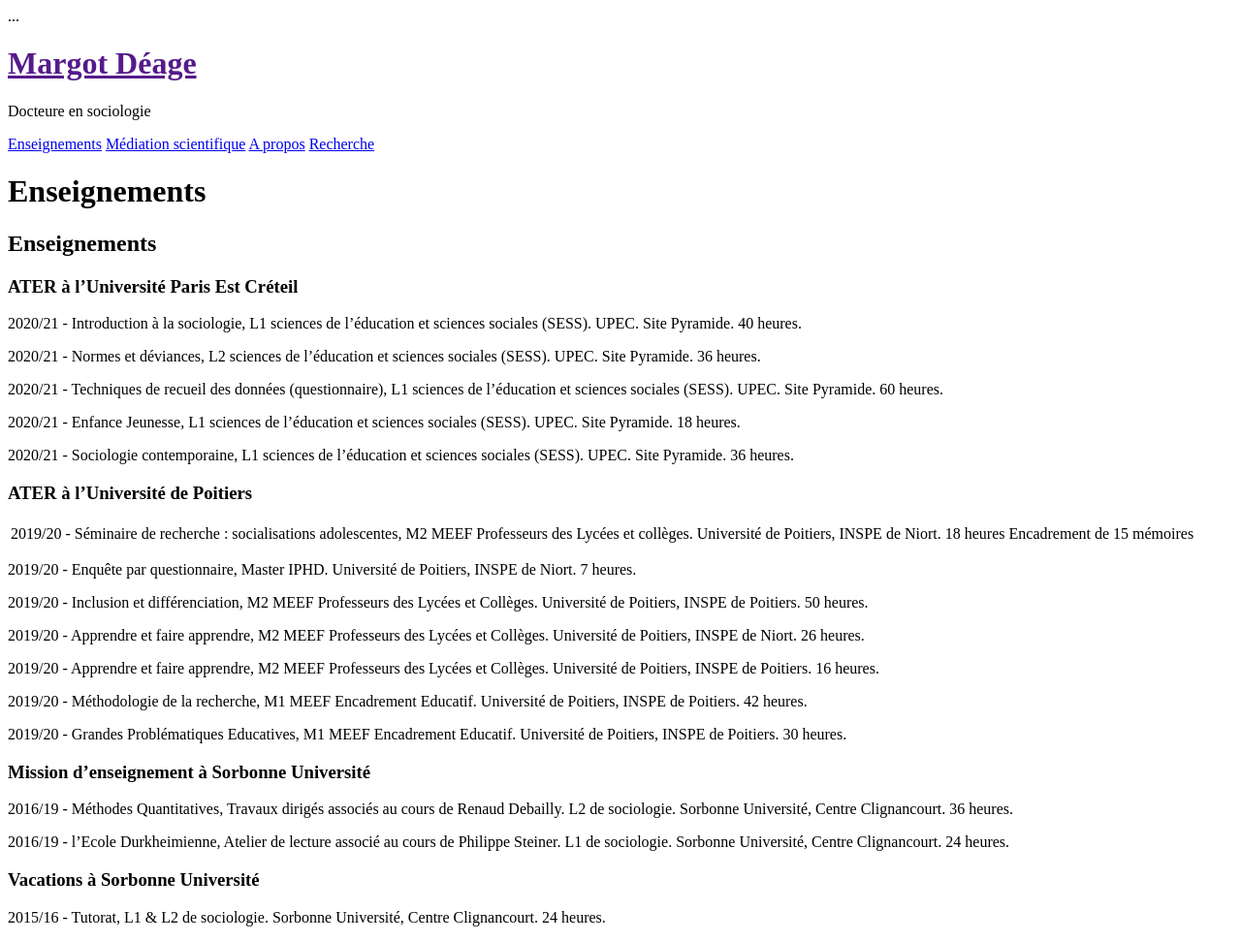
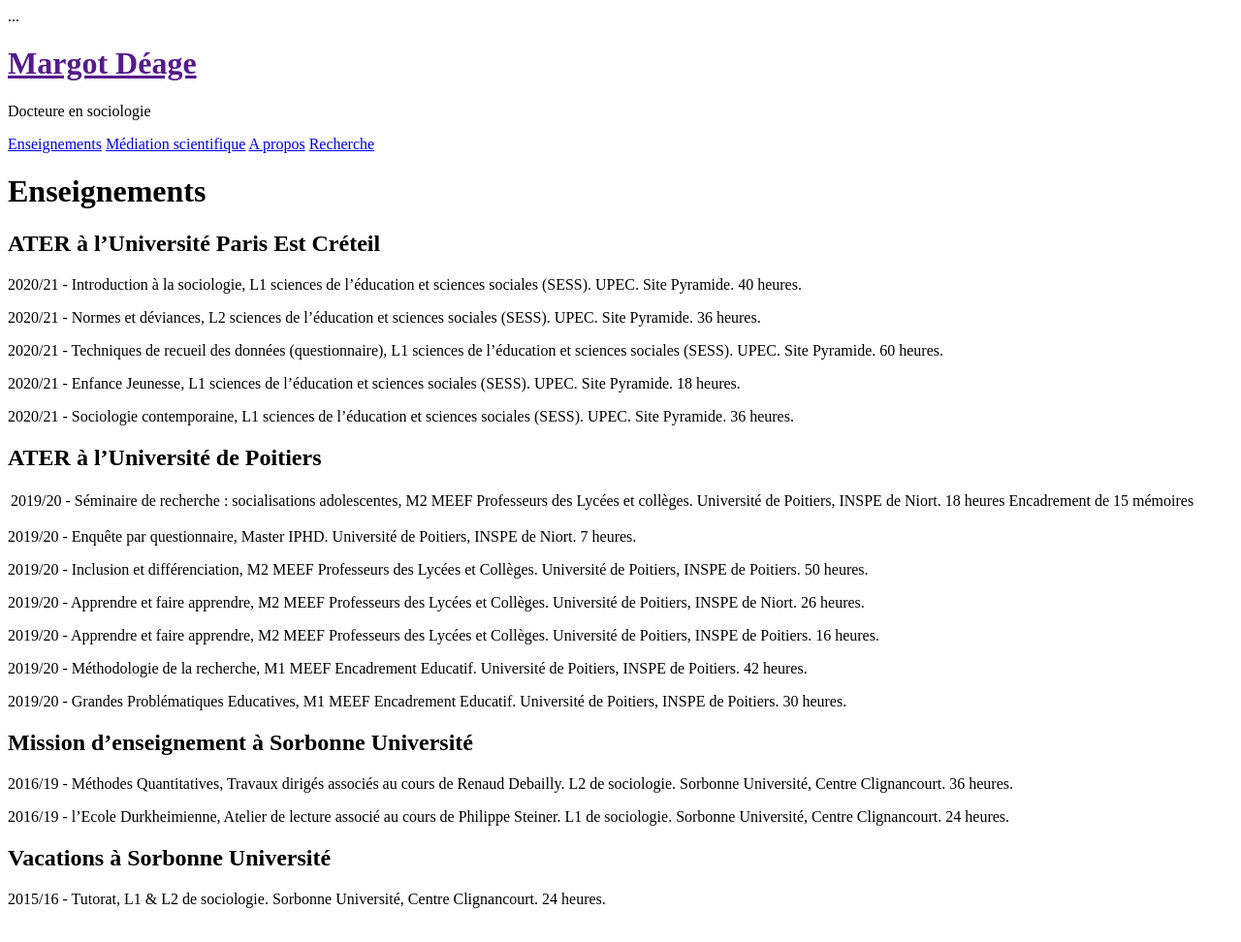
Before and after one commit to margotdeage/margotdeage.github.io, a Jekyll site: the page built from Enseignements.md, in a window 1280 px wide. Shown: the whole page at 97% size. Built offline with Jekyll 4.4.1, drawn with Linux system fonts in a browser that asks for light colours; Markdown is read by kramdown in place of the engine named in the settings.

Commit message:
Update Enseignements.md

```diff
--- a/Enseignements.md
+++ b/Enseignements.md
@@ -2,9 +2,8 @@
 layout: page
 title: Enseignements
 ---
-## Enseignements
 
-### ATER à l’Université Paris Est Créteil
+## ATER à l’Université Paris Est Créteil
 
 2020/21 - Introduction à la sociologie, L1 sciences de l’éducation et sciences sociales (SESS). UPEC. Site Pyramide. 40 heures.
 
@@ -17,7 +16,7 @@ title: Enseignements
 2020/21 - Sociologie contemporaine, L1 sciences de l’éducation et sciences sociales (SESS). UPEC. Site Pyramide. 36 heures.
 
 
-### ATER à l’Université de Poitiers
+## ATER à l’Université de Poitiers
 
 2019/20 - Séminaire de recherche : socialisations adolescentes, M2 MEEF Professeurs des Lycées et collèges. Université de Poitiers, INSPE de Niort. 18 heures | Encadrement de 15 mémoires
 
@@ -33,12 +32,12 @@ title: Enseignements
 
 2019/20 - Grandes Problématiques Educatives, M1 MEEF Encadrement Educatif. Université de Poitiers, INSPE de Poitiers. 30 heures.
 
-### Mission d’enseignement à Sorbonne Université
+## Mission d’enseignement à Sorbonne Université
 
 2016/19 - Méthodes Quantitatives, Travaux dirigés associés au cours de Renaud Debailly. L2 de sociologie. Sorbonne Université, Centre Clignancourt. 36 heures.
 
 2016/19 - l’Ecole Durkheimienne, Atelier de lecture associé au cours de Philippe Steiner. L1 de sociologie. Sorbonne Université, Centre Clignancourt. 24 heures.
 
-### Vacations à Sorbonne Université
+## Vacations à Sorbonne Université
 
 2015/16 - Tutorat, L1 & L2 de sociologie. Sorbonne Université, Centre Clignancourt. 24 heures.
```
